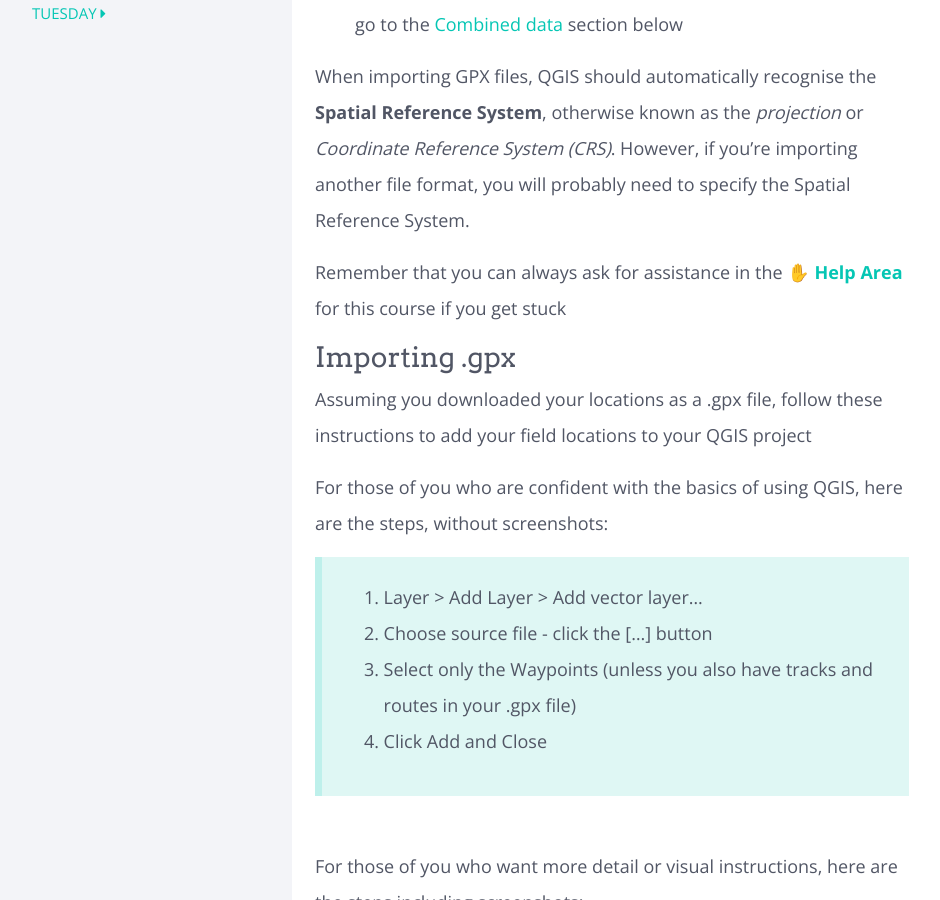
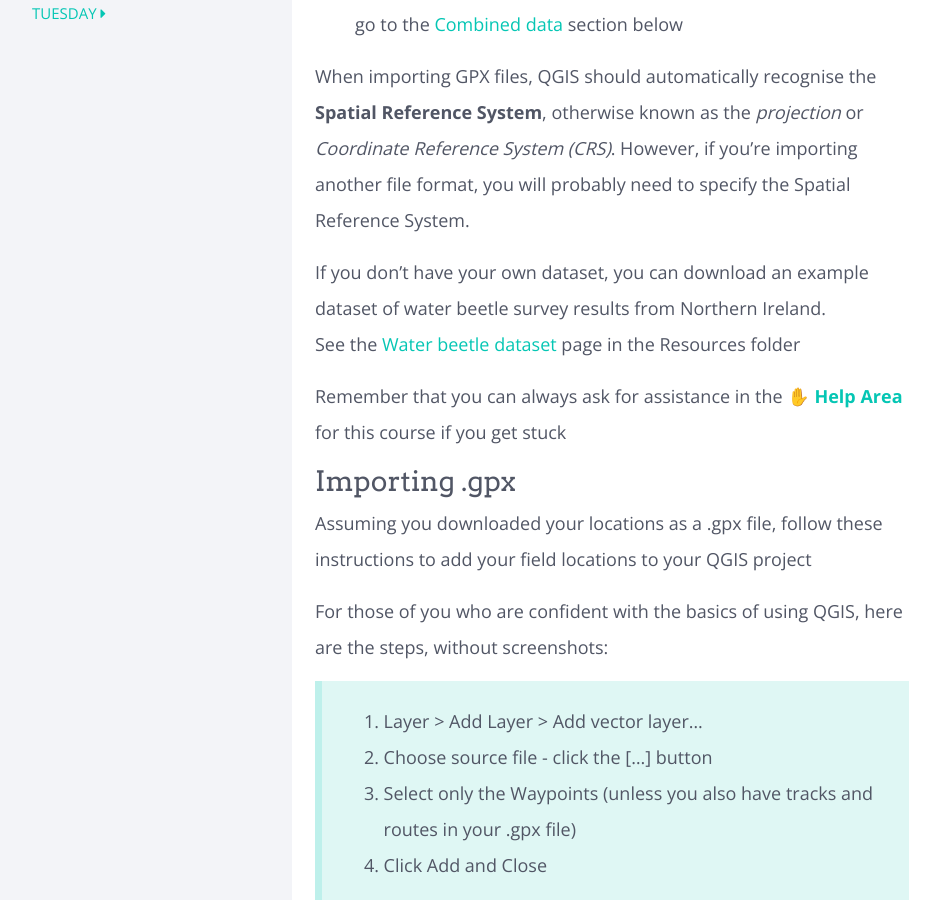
Before and after one commit to verdantlearn/gis-refresher-gps-field-obs, a Jekyll site: the page built from modules/Monday/_posts/2000-01-05-import-gps-data.md, in a window 1280 px wide and 900 px high, scrolled down 618 px. Shown: the whole window, without its empty margins (28-968 px from the left). Built offline with Jekyll 4.4.1, drawn with Linux system fonts in a browser that asks for light colours; nearby versions of some CDN libraries; emoji names are drawn with the system emoji font; comment, search, counter and statistics services are not loaded.

Commit message:
Link to water beetle page

```diff
--- a/modules/Monday/_posts/2000-01-05-import-gps-data.md
+++ b/modules/Monday/_posts/2000-01-05-import-gps-data.md
@@ -14,9 +14,10 @@ We anticipate that your location data may be in one of several different formats
 
 When importing GPX files, QGIS should automatically recognise the **Spatial Reference System**, otherwise known as the *projection* or *Coordinate Reference System (CRS)*.  However, if you're importing another file format, you will probably need to specify the Spatial Reference System.
 
+If you don't have your own dataset, you can download an example dataset of water beetle survey results from Northern Ireland.
+See the [Water beetle dataset]({% link modules/Resources/_posts/2000-01-01-water-beetle-data.md %}) page in the Resources folder
 
 Remember that you can always ask for assistance in the :raised_hand: [**Help Area**](https://padlet.com/VerdantLearn_LT/GISRefresher2_HelpArea_May2021) for this course if you get stuck
-
 
 
 ### Importing .gpx
```
